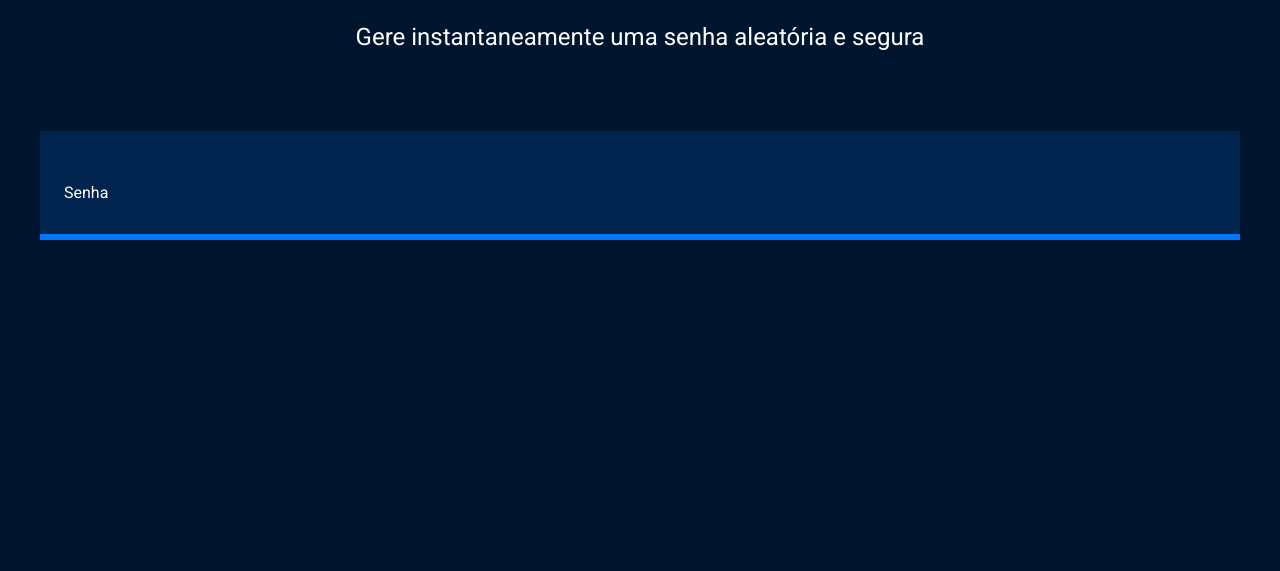
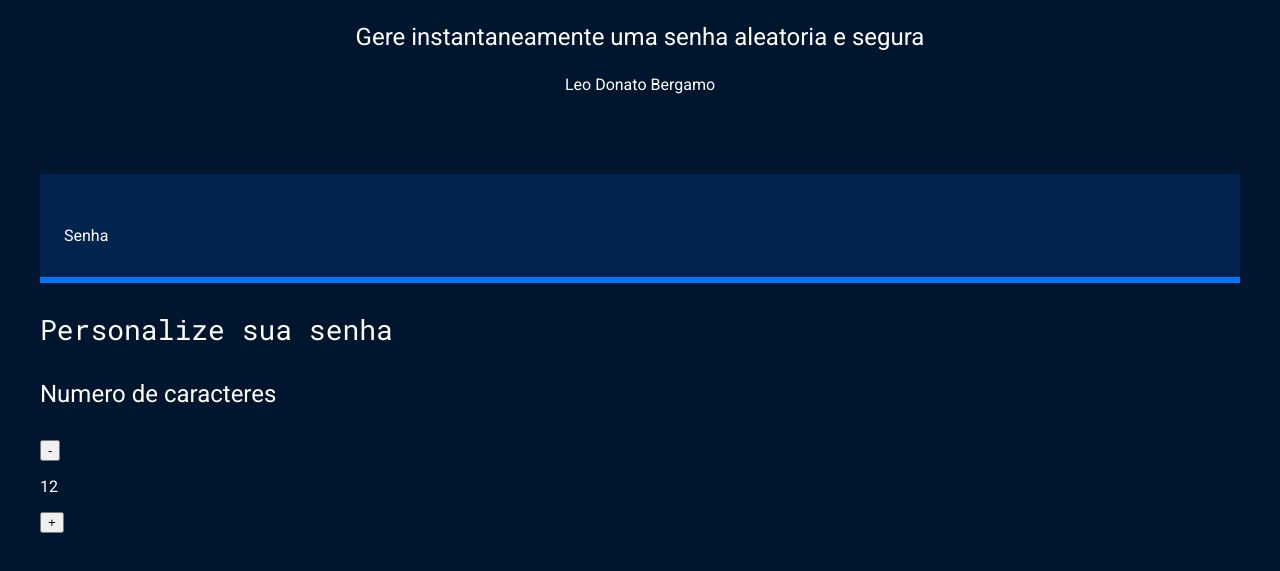
Before and after one commit to leobergamo10/seguranca-digital, a plain HTML site: page index.html in a window 1280 px wide. Shown: the part 195-766 px from the top of the page. Drawn offline with Linux system fonts and the light colour scheme.

Commit message:
Add files via upload

```diff
--- a/index.html
+++ b/index.html
@@ -13,14 +13,22 @@
         <div class="conteudo-titulo">
             <img src="unlock.svg" alt="cadeado fechado">
             <h2 class="titulo-principal">Gerador de senhas</h2>
-            <h3 class="titulo-secundario">Gere instantaneamente uma senha aleatória e segura</h3>
+            <h3 class="titulo-secundario">Gere instantaneamente uma senha aleatoria e segura</h3>
+            <h4 class="titulo-terceiro">Leo Donato Bergamo</h4>
         </div>
         <div class="conteudo-senha">
             <label for="senha">Senha</label>
-            <input name="senha" type="text"
-            id="campo-senha">
+            <input name="senha" type="text" id="campo-senha" readonly>
         </div>
-    </section>
-</body>
-
-</html>
+        <div class="paramero">
+            <h3 class="parametro-titulo">Personalize sua senha</h3>
+            <div class="parametro-coluna__senha">
+                <div class="parametro-senha">
+                    <h4 class="parametro-senha__titulo">Numero de caracteres</h4>
+                    <div class="parametro-senha-botoes">
+                        <button class="parametro-senha__botao">-</button>
+                        <p class="parametro-senha__texto">12</p>
+                        <button class="parametro-senha__botao">+</button>
+                    </div>
+                </div>
+                <div class="parametro-senha"
```
